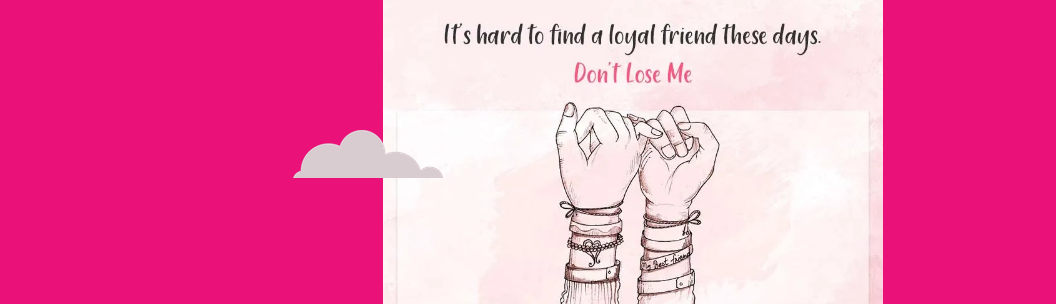
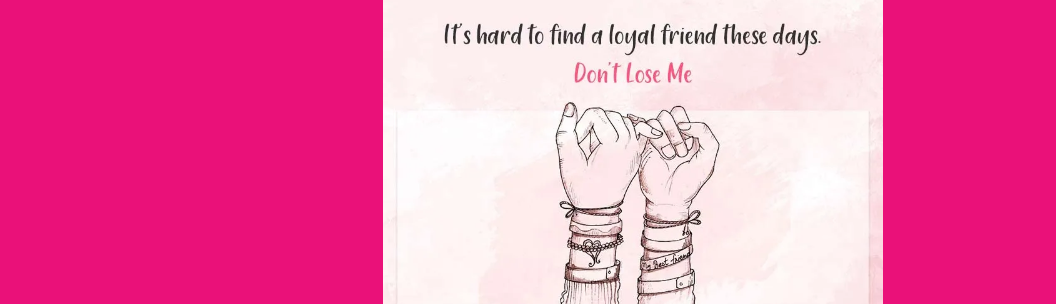
Before and after one commit to Aayushch1212/Aayushfrnd, a plain HTML site: page index.html in a window 1280 px wide. Shown: the part 496-800 px from the top of the page, without its empty margins (7-1063 px from the left). Drawn offline with Linux system fonts and the light colour scheme.

Commit message:
Update index.html

```diff
--- a/index.html
+++ b/index.html
@@ -79,7 +79,7 @@
     <h1 class="head">Happy Friendship Day</h1>
     <h1 class="head">Neha</h1>
     <!-- <h1 class="title">a <span class="web">web</span> developer</h1> -->
-    <img class="bottom-cloud" src="cloud.png">
+<!--     <img class="bottom-cloud" src="cloud.png"> -->
     <img src="Friendship-1.webp" height="500" width="500">
 
 </div>
```
